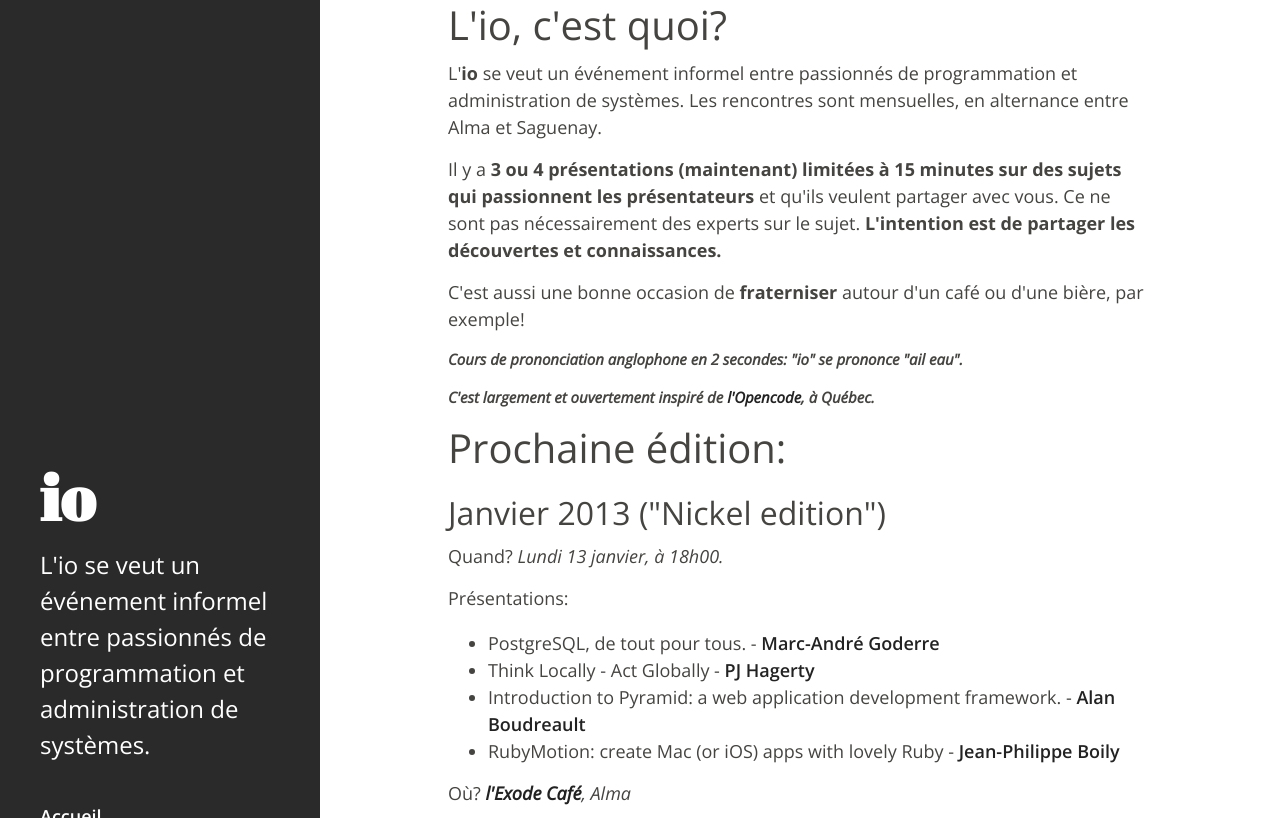
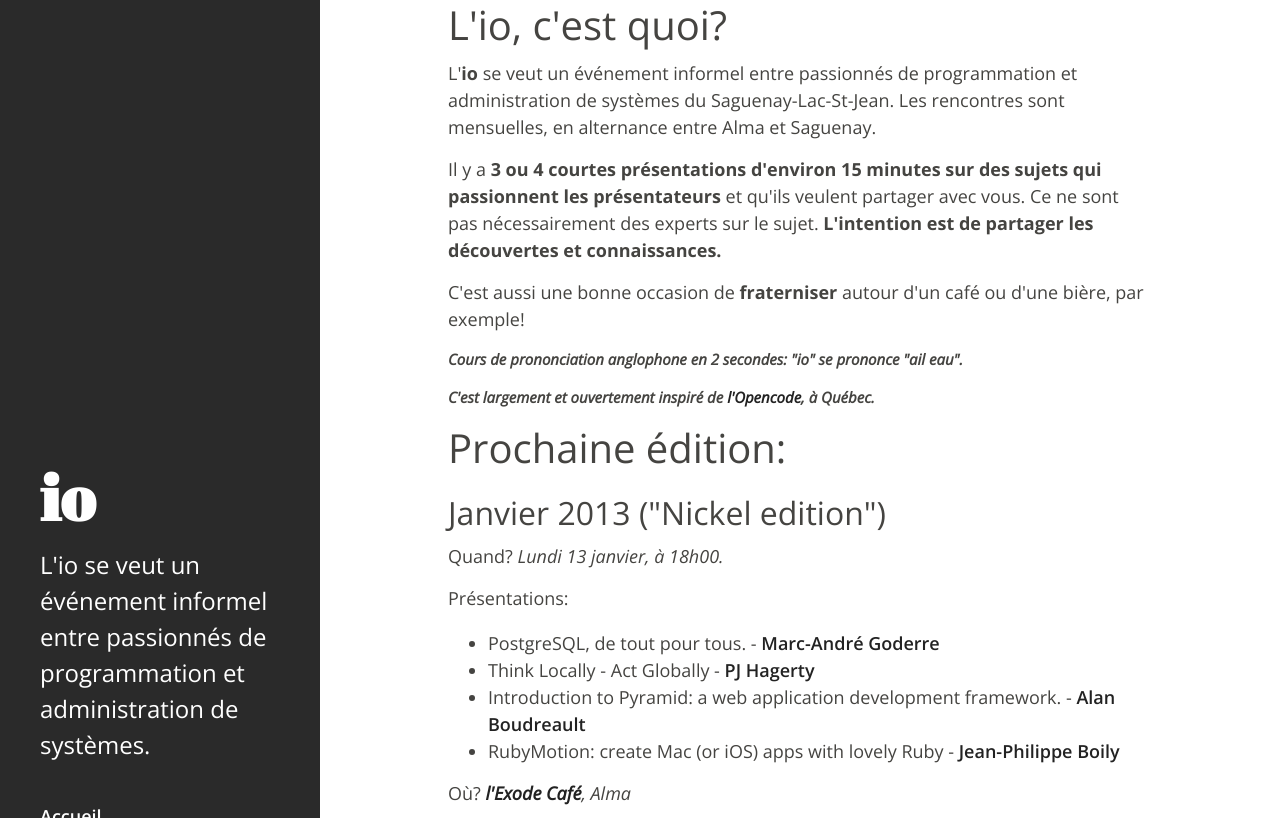
Before and after one commit to saglacio/saglac.io-original, a Jekyll site: the page built from index.html, in a window 1280 px wide and 1171 px high, cut to the strip 0-818 px from the top of the window. Built offline with Jekyll 4.4.1, drawn with Linux system fonts in a browser that asks for light colours; Markdown is read by kramdown in place of the engine named in the settings; the list of posts is cut into pages by our own code; comment, search, counter and statistics services are not loaded.

Commit message:
change description of the io on the home page

```diff
--- a/index.html
+++ b/index.html
@@ -4,9 +4,9 @@ title: 'Accueil'
 ---
 <article id="description">
   <h1>L'io, c'est quoi?</h1>
-  <p>L'<b>io</b> se veut un événement informel entre passionnés de programmation et administration de systèmes. Les rencontres sont mensuelles, en alternance entre Alma et Saguenay.</p>
+  <p>L'<b>io</b> se veut un événement informel entre passionnés de programmation et administration de systèmes du Saguenay-Lac-St-Jean. Les rencontres sont mensuelles, en alternance entre Alma et Saguenay.</p>
 
-  <p>Il y a <b>3 ou 4 présentations (maintenant) limitées à 15 minutes sur des sujets qui passionnent les présentateurs</b> et qu'ils veulent partager avec vous. Ce ne sont pas nécessairement des experts sur le sujet. <b>L'intention est de partager les découvertes et connaissances.</b> </p>
+  <p>Il y a <b>3 ou 4 courtes présentations d'environ 15 minutes sur des sujets qui passionnent les présentateurs</b> et qu'ils veulent partager avec vous. Ce ne sont pas nécessairement des experts sur le sujet. <b>L'intention est de partager les découvertes et connaissances.</b> </p>
 
   <p>C'est aussi une bonne occasion de <b>fraterniser</b> autour d'un café ou d'une bière, par exemple!</p>
 
```
